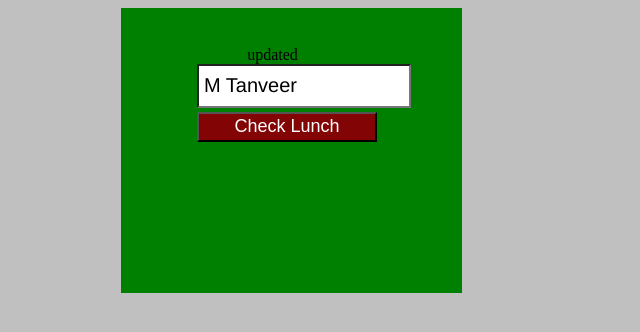
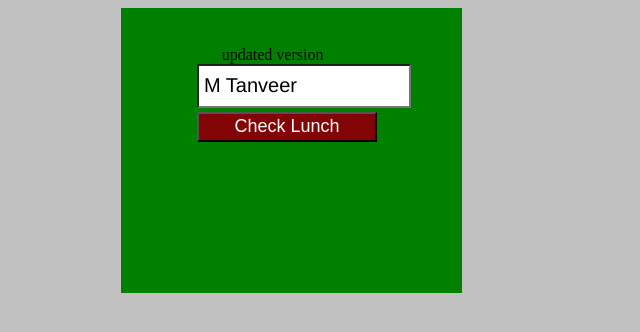
Before and after one commit to mtanveer002/module1-solution, a plain HTML site: page index.html in a window 1280 px wide. Shown: the full height of the page, 0-640 px from the left. Drawn offline with Linux system fonts and the light colour scheme.

Commit message:
assing 01

```diff
--- a/index.html
+++ b/index.html
@@ -9,7 +9,7 @@
   </head>
   <body ng-controller="LunchCheckController">
     <div class="input">
-      updated
+      updated version
       <input type="text" name="" value="{{name}}" placeholder="item1,item2,item3,etc"
       id="formc"> <br>
 
```
